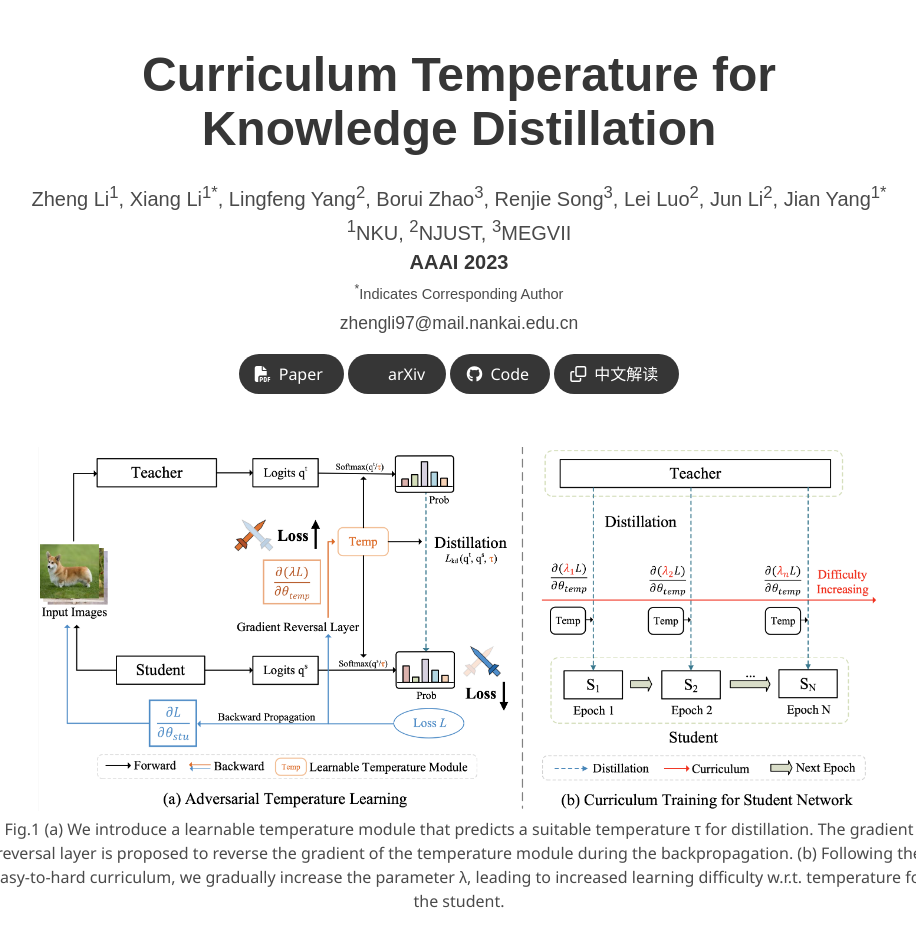
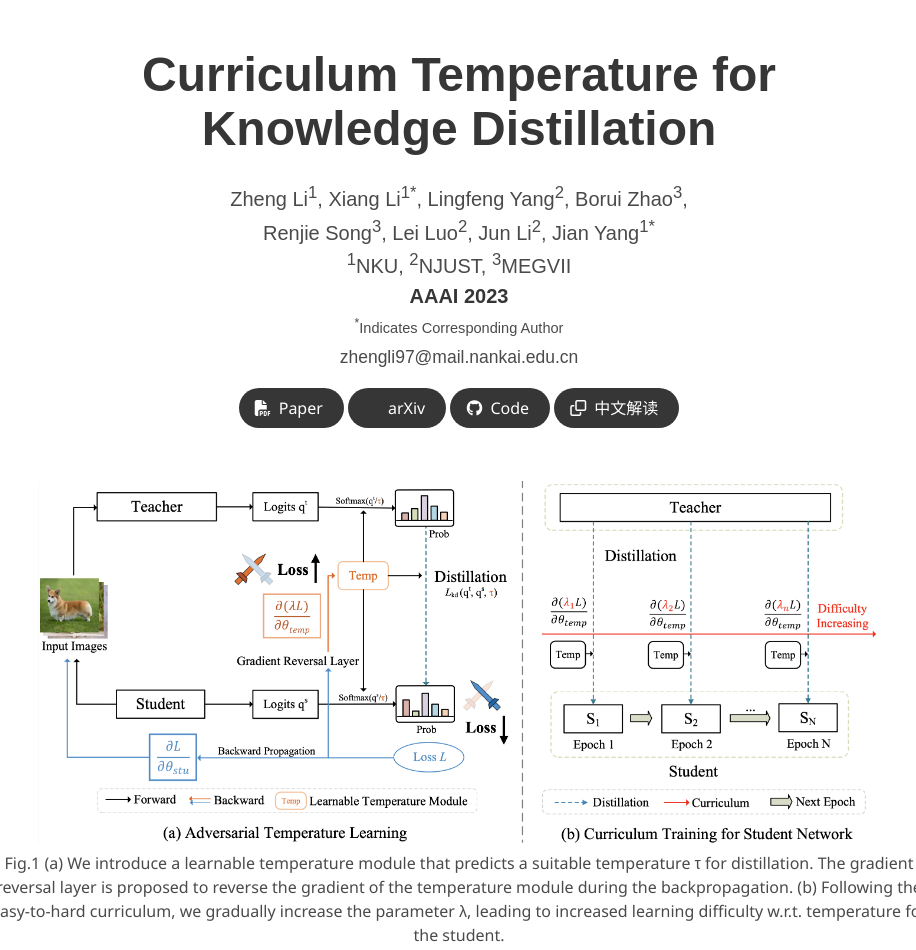
Before and after one commit to zhengli97/CTKD, a plain HTML site: page index.html in a window 1280 px wide. Shown: the top 950 px of the page, without its empty margins (181-1097 px from the left). Drawn offline with nearby package versions, Linux system fonts and the light colour scheme; some icons are missing; a web font is replaced by a local one.

Commit message:
content update

```diff
--- a/index.html
+++ b/index.html
@@ -63,7 +63,7 @@
               <span class="author-block">
                 <!-- <p>Zheng Li, Xiang Li, Lingfeng Yang, Borui Zhao, Renjie Song, Lei Luo, Jun Li, Jian Yang.</p> -->
                 <p>Zheng Li<sup>1</sup>, Xiang Li<sup>1*</sup>, Lingfeng Yang<sup>2</sup>,
-                  Borui Zhao<sup>3</sup>, Renjie Song<sup>3</sup>, Lei Luo<sup>2</sup>, Jun Li<sup>2</sup>, Jian Yang<sup>1*</sup>
+                  Borui Zhao<sup>3</sup>, <br>Renjie Song<sup>3</sup>, Lei Luo<sup>2</sup>, Jun Li<sup>2</sup>, Jian Yang<sup>1*</sup>
                 </p>
               </span></div>
                   <div class="is-size-5 publication-authors">
```
